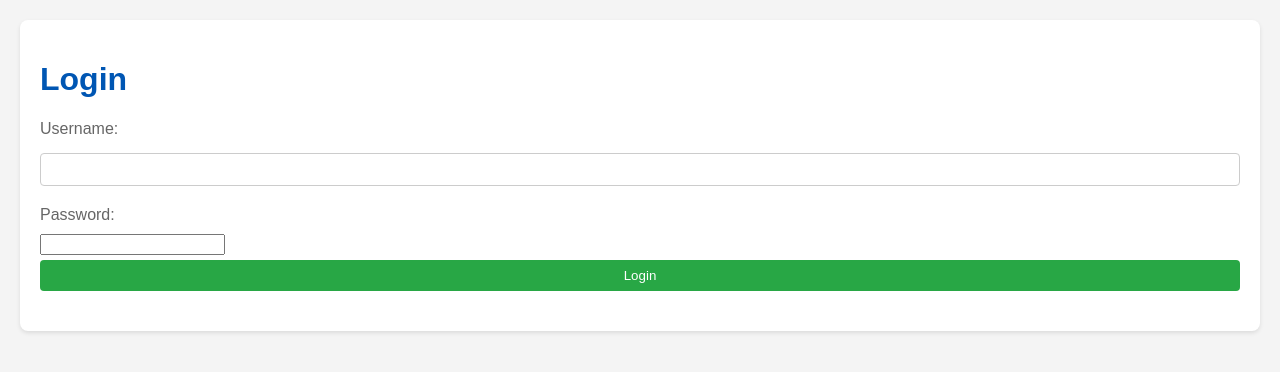
After one commit to nick-harder/merit_order_game, a Flask app: page /login in a window 1280 px wide. The commit adds this page. Shown: the top 372 px of the page. Run offline with Flask 2, Linux system fonts and the light colour scheme.

Commit message:
add login page

```diff
--- a/main.py
+++ b/main.py
@@ -28,9 +28,18 @@ assigned_power_plants = []
 
 @app.route("/")
 def index():
+    return render_template(
+        "index.html",
+    )
+
+
+@app.route("/teacher")
+def teacher_view():
+    if not is_logged_in():
+        return redirect(url_for("login"))
     # Teacher's view
     return render_template(
-        "index.html",
+        "teacher.html",
         bids=bid.get_bids(),
         inelastic_demand_level=teacher.demand_level,
         vre_level=teacher.vre_level,
@@ -38,7 +47,7 @@ def index():
 
 
 @app.route("/student")
-def student():
+def student_view():
     if "assigned_power_plant" in session:
         assigned_power_plant = session["assigned_power_plant"]
     else:
@@ -76,7 +85,7 @@ def submit_bid():
         "bid_type": bid_type,
     }
 
-    return redirect(url_for("student"))
+    return redirect(url_for("student_view"))
 
 
 @app.route("/set_demand", methods=["POST"])
@@ -104,7 +113,7 @@ def reload_bids():
     bids_as_list = bid.bids_to_list()
 
     return render_template(
-        "index.html",
+        "teacher.html",
         bids=bid.get_bids(),
         demand_level=0,
         market_clearing_price=0,
@@ -122,7 +131,7 @@ def compute_price():
     )
 
     return render_template(
-        "index.html",
+        "teacher.html",
         bids=bid.get_bids(),
         demand_level=accepted_buy,
         market_clearing_price=market_clearing_price,
@@ -136,7 +145,25 @@ def compute_price():
 def clear_bids():
     bid.clear_bids()
     teacher.reset()
-    return redirect(url_for("index"))
+    return redirect(url_for("teacher_view"))
+
+
+@app.route("/login", methods=["GET", "POST"])
+def login():
+    if request.method == "POST":
+        username = request.form["username"]
+        password = request.form["password"]
+        # Simple check, replace with your actual validation logic
+        if username == "teacher" and password == "CiG_4005":
+            session["user"] = "teacher"
+            return redirect(url_for("teacher_view"))
+        else:
+            return "Invalid username or password"
+    return render_template("login.html")
+
+
+def is_logged_in():
+    return "user" in session and session["user"] == "teacher"
 
 
 if __name__ == "__main__":
--- /dev/null
+++ b/templates/login.html
@@ -0,0 +1,23 @@
+<!DOCTYPE html>
+<html lang="en">
+<head>
+    <meta charset="UTF-8">
+    <meta name="viewport" content="width=device-width, initial-scale=1.0">
+    <title>Login</title>
+    <link rel="stylesheet" type="text/css" href="{{ url_for('static', filename='student_style.css') }}">
+</head>
+<body>
+    <div class="container">
+        <h1>Login</h1>
+        <form action="{{ url_for('login') }}" method="post">
+            <label for="username">Username:</label>
+            <input type="text" id="username" name="username" required>
+
+            <label for="password">Password:</label>
+            <input type="password" id="password" name="password" required>
+
+            <input type="submit" value="Login">
+        </form>
+    </div>
+</body>
+</html>
--- a/templates/student.html
+++ b/templates/student.html
@@ -3,7 +3,7 @@
 <head>
     <meta charset="UTF-8">
     <meta name="viewport" content="width=device-width, initial-scale=1.0">
-    <title>Submit Bid</title>
+    <title>Student's View</title>
     <link rel="stylesheet" type="text/css" href="{{ url_for('static', filename='student_style.css') }}">
 </head>
 <body>
```
Also changed, not shown: templates/index.html (+17 -68 lines), templates/teacher.html (added, +82 -0 lines).
